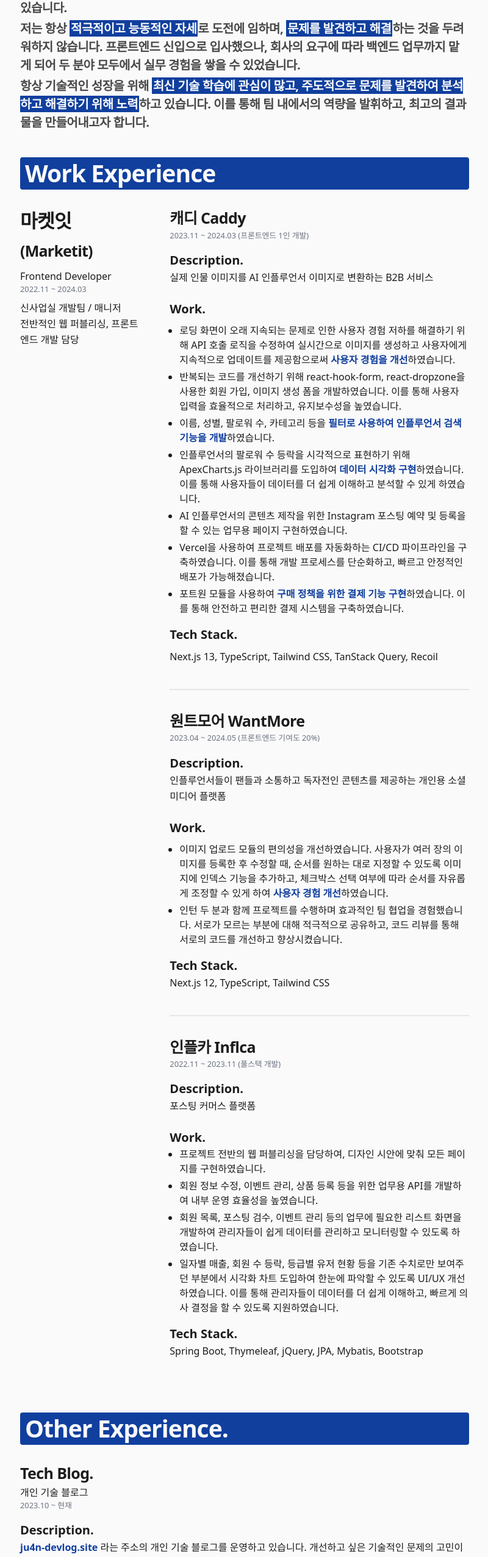
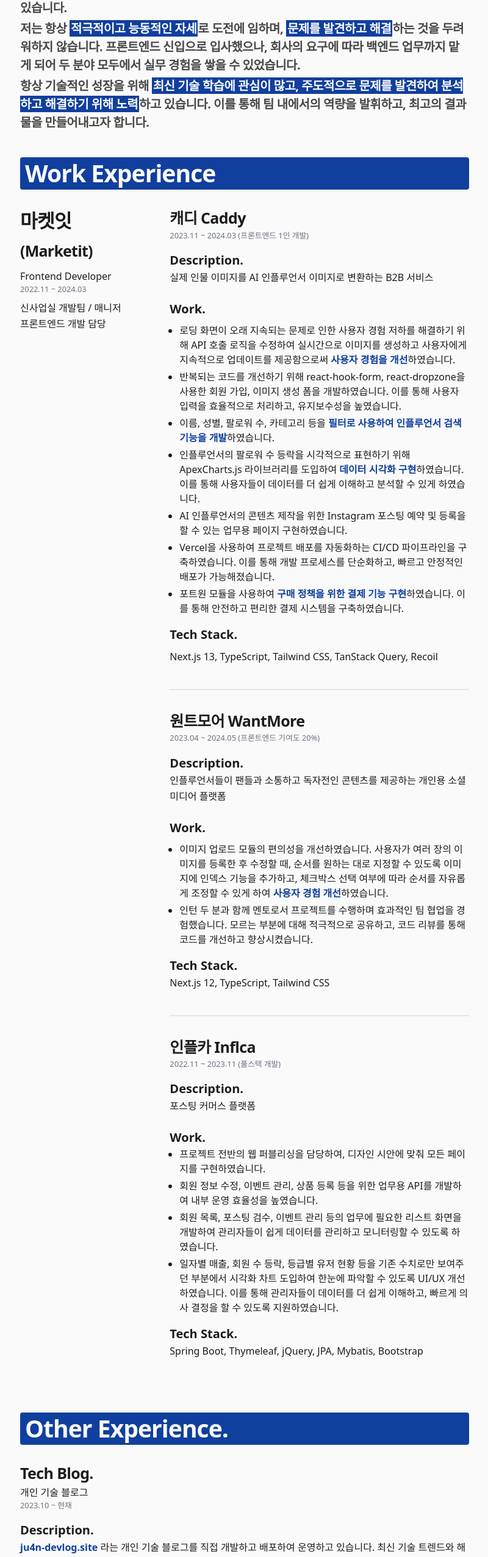
Before and after one commit to shinju4n/tech-blog, a Next.js app: page /resume in a window 1280 px wide. Shown: the part 233-2787 px from the top of the page at 61% size, without its empty margins (239-1039 px from the left). Built offline with nearby package versions, Linux system fonts and the light colour scheme.

Commit message:
feat: 이력서 수정

```diff
--- a/app/(resume)/resume/page.tsx
+++ b/app/(resume)/resume/page.tsx
@@ -64,7 +64,7 @@ const Resume: NextPage<ResumeProps> = ({ searchParams }) => {
             <div className="py-2">
               <Typography size="p">
                 신사업실 개발팀 / 매니저 <br></br>
-                전반적인 웹 퍼블리싱, 프론트엔드 개발 담당
+                프론트엔드 개발 담당
               </Typography>
             </div>
           </div>
@@ -87,10 +87,11 @@ const Resume: NextPage<ResumeProps> = ({ searchParams }) => {
         <ResumeTitle>Skills.</ResumeTitle>
         <ul className="pl-4 list-disc flex flex-col gap-1">
           <li>
-            <span className="font-bold">Front-End </span>: Next.js, TypeScript, React, Recoil, SWR, Tailwind CSS
+            <span className="font-bold">Front-End </span>: React, TypeScript, Next.js, TanStack Query, SWR, Zustand,
+            Recoil, Tailwind CSS
           </li>
           <li>
-            <span className="font-bold">Back-End </span>: Spring Boot, JPA, QueryDSL
+            <span className="font-bold">Back-End </span>: MySQL, NestJS, TypeORM
           </li>
         </ul>
       </div>
--- a/components/resume/other-experience/tech-blog.tsx
+++ b/components/resume/other-experience/tech-blog.tsx
@@ -14,8 +14,9 @@ const TechBlog: FC = () => {
         Description.
       </Typography>
       <Typography size="p">
-        <BlankLink href="https://ju4n-devlog.site">ju4n-devlog.site</BlankLink> 라는 주소의 개인 기술 블로그를 운영하고
-        있습니다. 개선하고 싶은 기술적인 문제의 고민이나 새로운 기술을 공부하며 배운 것을 정리하고 있습니다.
+        <BlankLink href="https://ju4n-devlog.site">ju4n-devlog.site</BlankLink> 라는 개인 기술 블로그를 직접 개발하고
+        배포하여 운영하고 있습니다. 최신 기술 트렌드와 해결하고 싶은 기술적인 문제들에대해서 다루고 있으며, 새로운
+        기술을 공부하고 배운 내용을 체계적으로 정리하고 공유하고 있습니다. 있습니다.
       </Typography>
       <div className="flex flex-col gap-4 pt-4">
         <section>
--- a/components/resume/work-experience/marketit/wantmore.tsx
+++ b/components/resume/work-experience/marketit/wantmore.tsx
@@ -31,8 +31,8 @@ const WantMore: FC = () => {
               하였습니다.
             </li>
             <li>
-              인턴 두 분과 함께 프로젝트를 수행하며 효과적인 팀 협업을 경험했습니다. 서로가 모르는 부분에 대해
-              적극적으로 공유하고, 코드 리뷰를 통해 서로의 코드를 개선하고 향상시켰습니다.
+              인턴 두 분과 함께 멘토로서 프로젝트를 수행하며 효과적인 팀 협업을 경험했습니다. 모르는 부분에 대해
+              적극적으로 공유하고, 코드 리뷰를 통해 코드를 개선하고 향상시켰습니다.
             </li>
           </ul>
         </div>
```
